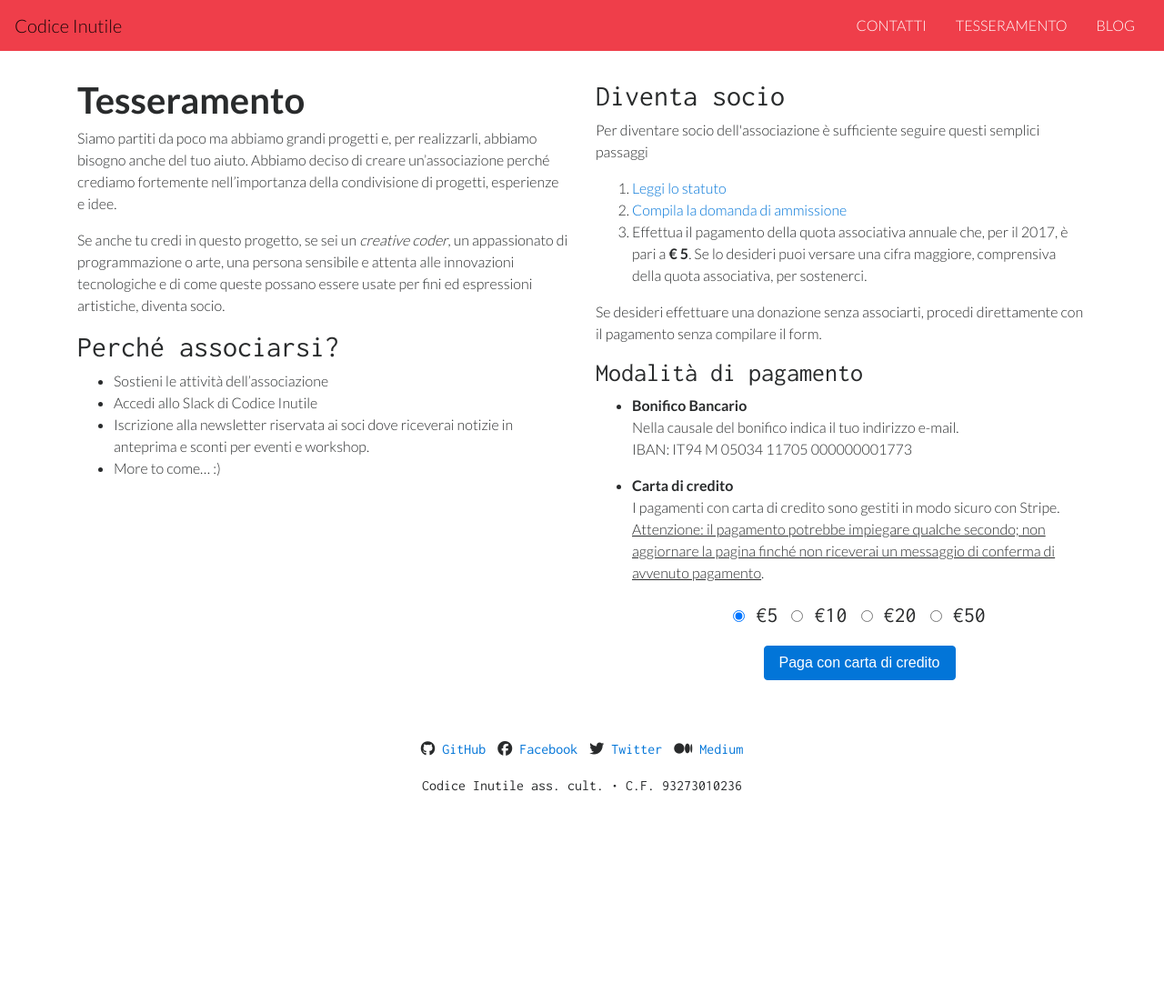
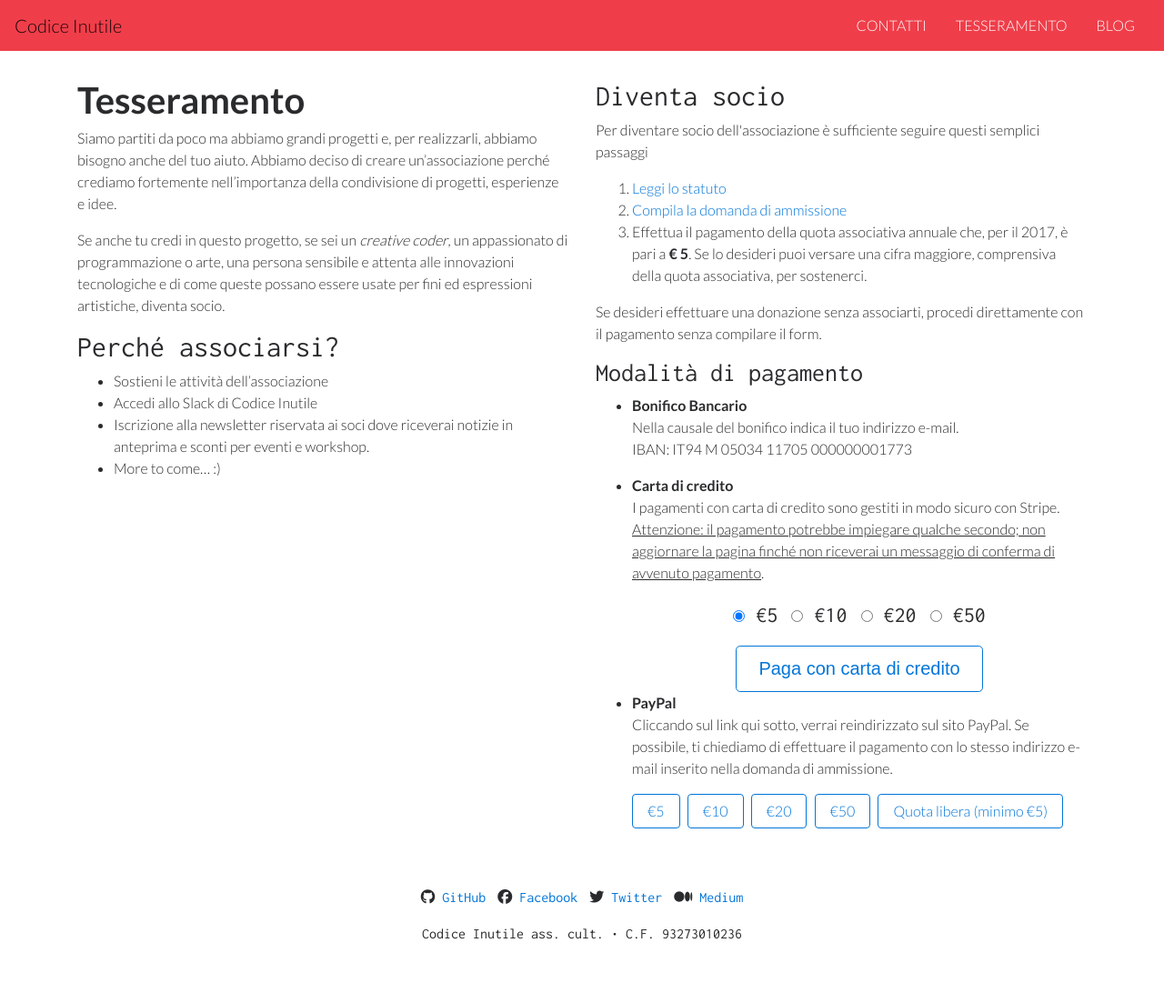
Before and after one commit to codiceinutile/codiceinutile.org, a Jekyll site: the page built from tesseramento.md, in a window 1280 px wide. Shown: the whole page at 91% size. Built offline with Jekyll 4.4.1, drawn with Linux system fonts in a browser that asks for light colours; nearby versions of some CDN libraries; before the commit the page ends 940 px from its top, so only the background shows below that.

Commit message:
Adding PayPal payments

```diff
--- a/_layouts/tesseramento.html
+++ b/_layouts/tesseramento.html
@@ -66,7 +66,7 @@ layout: default
               </div>
               <div class="form-check">
               </div>
-              <button class="btn btn-primary" id='donateButton'>Paga con carta di credito</button>
+              <button class="btn btn-outline-primary btn-lg" id='donateButton'>Paga con carta di credito</button>
               <script>
               var handler = StripeCheckout.configure({
                 key: 'pk_live_B0mnUUJgKBBjohmxGdAuPFSe',
@@ -85,6 +85,19 @@ layout: default
               <input type="hidden" id="stripeToken" name="stripeToken"/>
               <input type="hidden" id="stripeEmail" name="stripeEmail"/>
             </form>
+          </li>
+          <li>
+            <p>
+              <strong>PayPal</strong><br />
+              Cliccando sul link qui sotto, verrai reindirizzato sul sito PayPal. Se possibile, ti chiediamo di effettuare il pagamento con lo stesso indirizzo e-mail inserito nella domanda di ammissione.
+              <ul class="list-inline">
+                <li class="list-inline-item"><a class="btn btn-outline-primary" href="https://www.paypal.me/codiceinutile/5" role="button">&euro;5</a></li>
+                <li class="list-inline-item"><a class="btn btn-outline-primary" href="https://www.paypal.me/codiceinutile/10" role="button">&euro;10</a></li>
+                <li class="list-inline-item"><a class="btn btn-outline-primary" href="https://www.paypal.me/codiceinutile/20" role="button">&euro;20</a></li>
+                <li class="list-inline-item"><a class="btn btn-outline-primary" href="https://www.paypal.me/codiceinutile/50" role="button">&euro;50</a></li>
+                <li class="list-inline-item"><a class="btn btn-outline-primary" href="https://www.paypal.me/codiceinutile" role="button">Quota libera (minimo &euro;5)</a></li>
+              </ul>
+            </p>
           </li>
         </ul>
       </aside>
```
